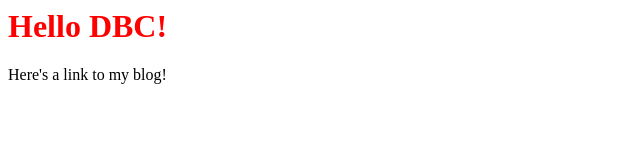
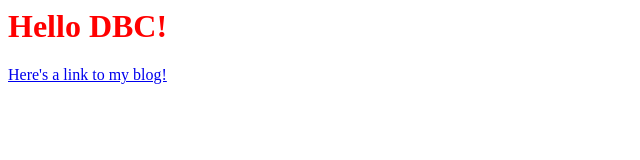
Before and after one commit to TylerMcKenzie/TylerMckenzie.github.io, a plain HTML site: page index.html in a window 1280 px wide. Shown: the whole page, without its empty margins (0-640 px from the left). Drawn offline with Linux system fonts and the light colour scheme.

Commit message:
11/15 HTML Update *REVISED*

```diff
--- a/index.html
+++ b/index.html
@@ -2,8 +2,8 @@
 	<body>
 		<h1 style="color:red">Hello DBC!</h1>
 
-		<p>Here's a link to my blog!</p>
+		<p> </p>
 
-		<a href="http://tylermckenzie.github.io/blog/git.html" />
+		<a href="http://tylermckenzie.github.io/blog/git.html">Here's a link to my blog!<a/>
 	</body>
 </html>
```
